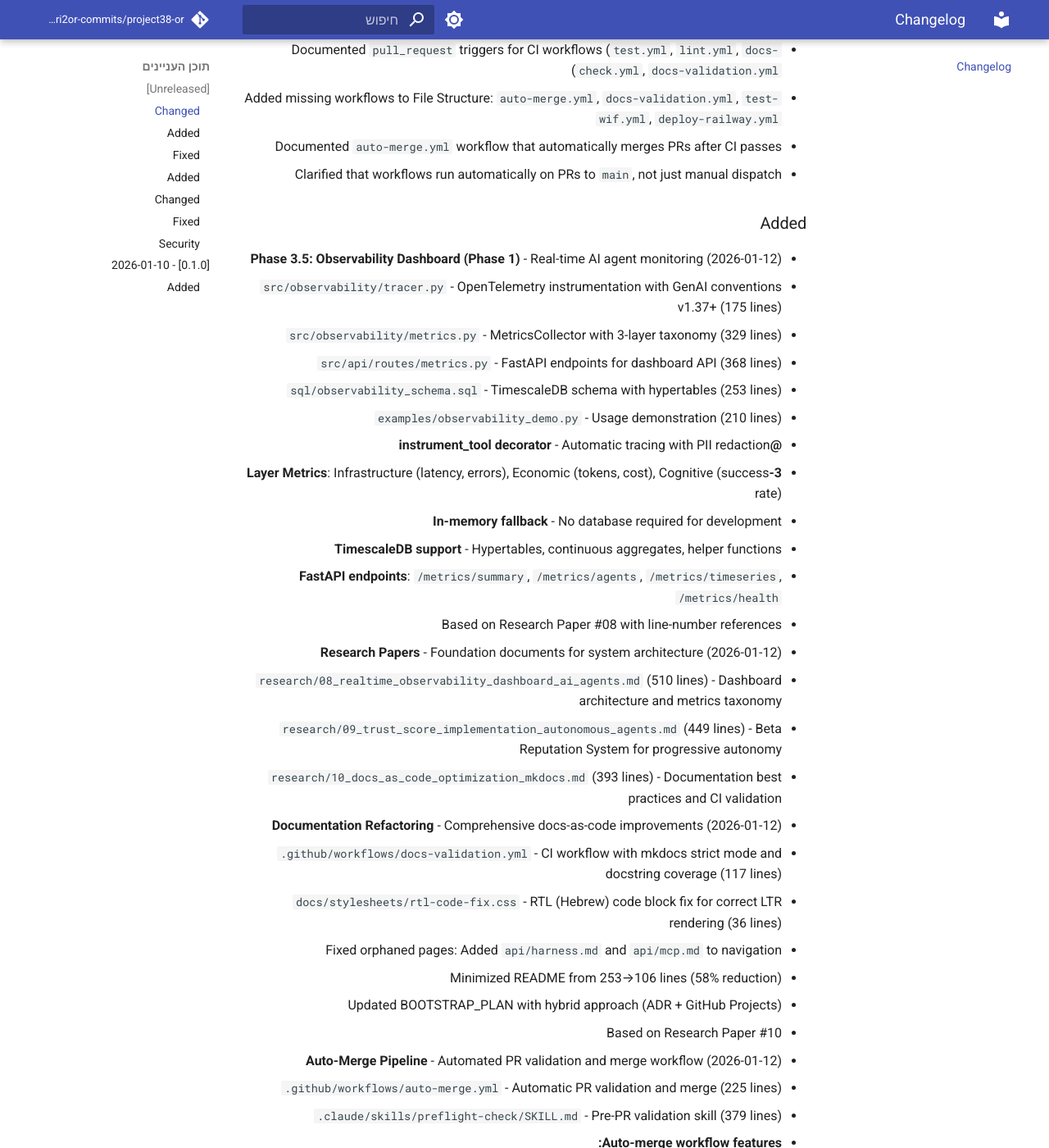
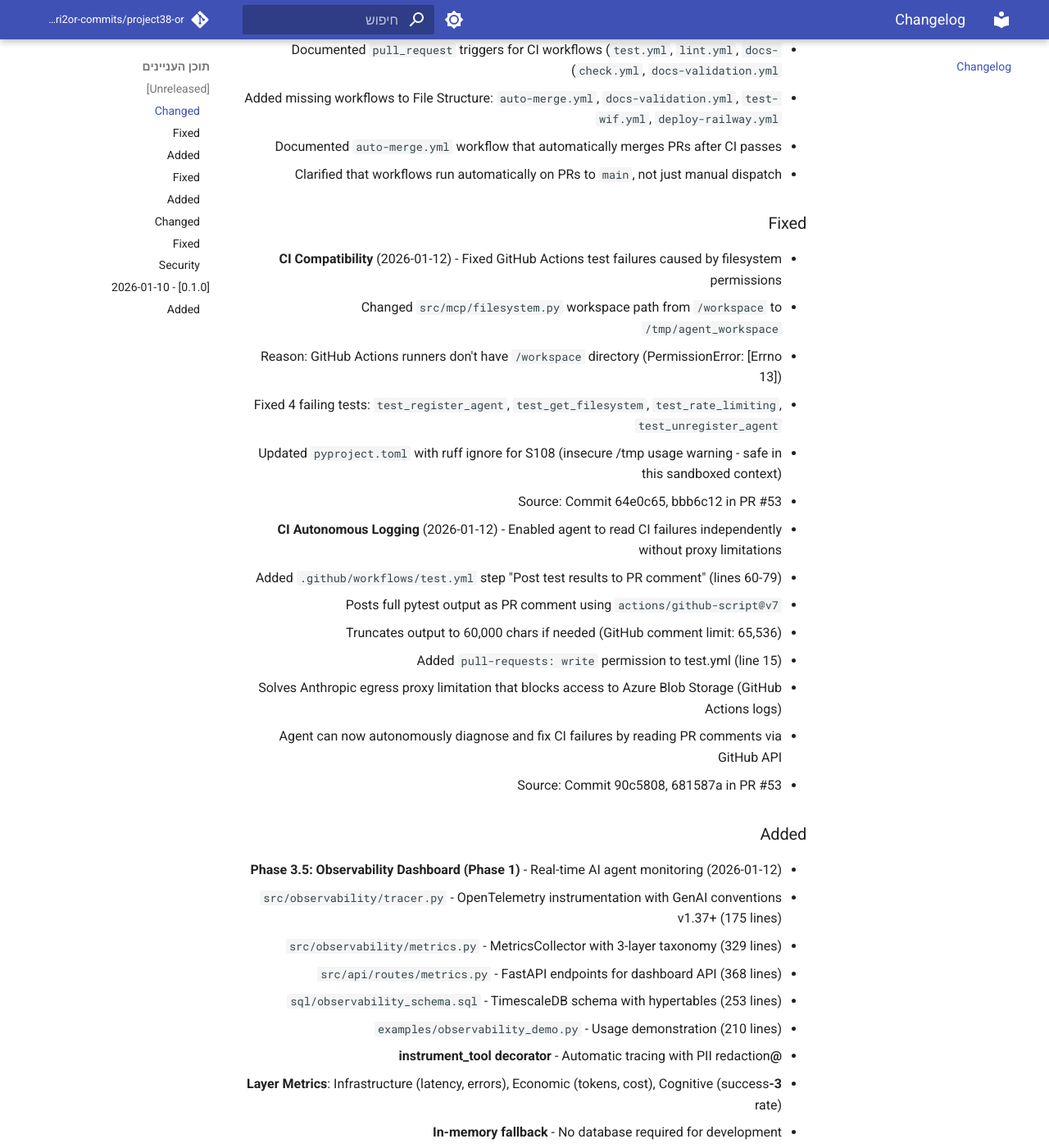
Before and after one commit to edri2or-commits/project38-or, an MkDocs documentation site: the page built from docs/changelog.md, in a window 1280 px wide and 1400 px high, scrolled down 477 px. Shown: the whole window at 82% size. Built offline with MkDocs 1.6.1 and Material for MkDocs 9.7.7, drawn with Linux system fonts in a browser that asks for light colours; comment, search, counter and statistics services are not loaded; some of the changed text lies outside the part shown.

Commit message:
docs(changelog): complete documentation of CI fixes and autonomous logging (#54)
Complete documentation of CI fixes from PR #53 in the changelog.

- Added CI Compatibility entry
- Added CI Autonomous Logging entry
- Corrected Phase 3.4 MCP Tools path
- Included commit references

```diff
--- a/docs/changelog.md
+++ b/docs/changelog.md
@@ -14,6 +14,22 @@ and this project adheres to [Semantic Versioning](https://semver.org/spec/v2.0.0
   - Added missing workflows to File Structure: `auto-merge.yml`, `docs-validation.yml`, `test-wif.yml`, `deploy-railway.yml`
   - Documented `auto-merge.yml` workflow that automatically merges PRs after CI passes
   - Clarified that workflows run automatically on PRs to `main`, not just manual dispatch
+
+### Fixed
+- **CI Compatibility** (2026-01-12) - Fixed GitHub Actions test failures caused by filesystem permissions
+  - Changed `src/mcp/filesystem.py` workspace path from `/workspace` to `/tmp/agent_workspace`
+  - Reason: GitHub Actions runners don't have `/workspace` directory (PermissionError: [Errno 13])
+  - Fixed 4 failing tests: `test_register_agent`, `test_get_filesystem`, `test_rate_limiting`, `test_unregister_agent`
+  - Updated `pyproject.toml` with ruff ignore for S108 (insecure /tmp usage warning - safe in this sandboxed context)
+  - Source: Commit 64e0c65, bbb6c12 in PR #53
+- **CI Autonomous Logging** (2026-01-12) - Enabled agent to read CI failures independently without proxy limitations
+  - Added `.github/workflows/test.yml` step "Post test results to PR comment" (lines 60-79)
+  - Posts full pytest output as PR comment using `actions/github-script@v7`
+  - Truncates output to 60,000 chars if needed (GitHub comment limit: 65,536)
+  - Added `pull-requests: write` permission to test.yml (line 15)
+  - Solves Anthropic egress proxy limitation that blocks access to Azure Blob Storage (GitHub Actions logs)
+  - Agent can now autonomously diagnose and fix CI failures by reading PR comments via GitHub API
+  - Source: Commit 90c5808, 681587a in PR #53
 
 ### Added
 - **Phase 3.5: Observability Dashboard (Phase 1)** - Real-time AI agent monitoring (2026-01-12)
@@ -77,7 +93,7 @@ and this project adheres to [Semantic Versioning](https://semver.org/spec/v2.0.0
   - Documentation: Complete guide for deployment, rollback, secret rotation, troubleshooting
 - **Phase 3.4: MCP Tools** - Browser automation, sandboxed filesystem, and notifications (2026-01-12)
   - `src/mcp/browser.py` - Playwright-based web automation with headless Chromium (490 lines)
-  - `src/mcp/filesystem.py` - Sandboxed file operations per agent at /workspace/agent_{id}/ (526 lines)
+  - `src/mcp/filesystem.py` - Sandboxed file operations per agent at /tmp/agent_workspace/agent_{id}/ (526 lines)
   - `src/mcp/notifications.py` - Telegram bot and n8n webhook integration (326 lines)
   - `src/mcp/registry.py` - Centralized tool access control and usage tracking (498 lines)
   - `tests/test_mcp.py` - 30 comprehensive tests with 100% pass rate (438 lines)
```
